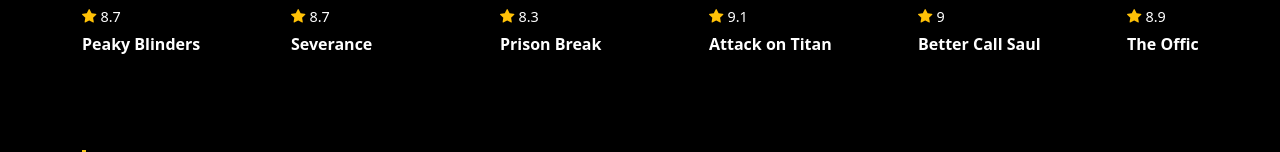
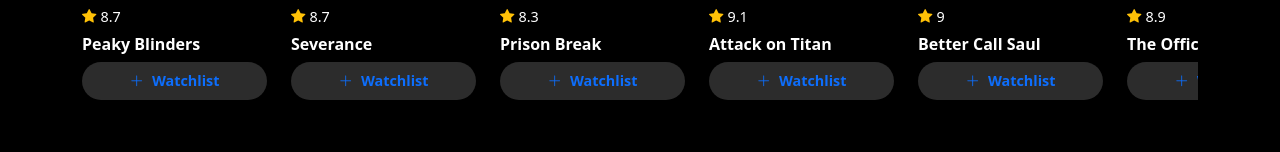
Before and after one commit to arturomtzf/CIT_2025_ProjectPortfolio_Frontend, a React (Vite) app: page / in a window 1280 px wide. Shown: the part 1142-1294 px from the top of the page. Built offline with nearby package versions, Linux system fonts and the light colour scheme; no server answers.

Commit message:
Less requirements

```diff
--- a/src/components/MainHeader/MainHeader.jsx
+++ b/src/components/MainHeader/MainHeader.jsx
@@ -5,7 +5,6 @@
 import { getToken, isTokenValid, getUserName } from '../../utils/tokenHelper';
 
 const DROPDOWN_OPTIONS = [
-    { "option": "Your Profile", "url": "/profile" },
     { "option": "Your Activity", "url": "/activity" },
     { "option": "Your Watchlist", "url": "/watchlist" },
     { "option": "Ratings", "url": "/ratings" },
--- a/src/components/TopPicks/TopPickItem.jsx
+++ b/src/components/TopPicks/TopPickItem.jsx
@@ -41,11 +41,20 @@
                 </div>
 
                 {/* Title */}
-                <h6 className="text-white fw-bold text-truncate mb-0" title={item.title}>
+                <h6 className="text-white fw-bold text-truncate mb-2" title={item.title}>
                     <Link to={`/title/${item.id}`} className="text-white text-decoration-none hover-underline">
                         {item.title}
                     </Link>
                 </h6>
+
+                <button
+                    className="btn btn-dark w-100 rounded-pill fw-bold d-flex align-items-center justify-content-center py-2 mt-auto text-primary"
+                    style={{ backgroundColor: '#2c2c2c', border: 'none', fontSize: '0.9rem' }}
+                    onMouseEnter={(e) => e.target.style.backgroundColor = '#3c3c3c'}
+                    onMouseLeave={(e) => e.target.style.backgroundColor = '#2c2c2c'}
+                >
+                    <i className="bi bi-plus-lg me-2"></i> Watchlist
+                </button>
             </div>
         </div>
     );
```
